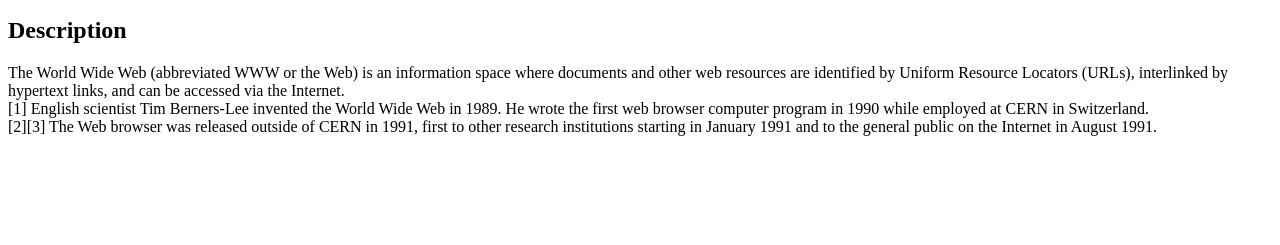
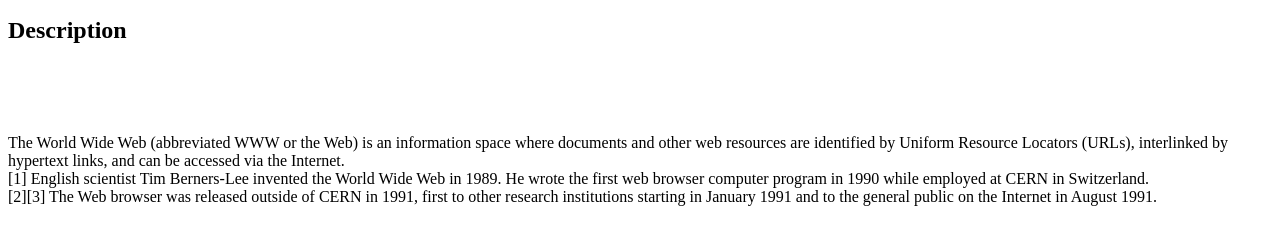
Before and after one commit to biggreen99/WEB, a plain HTML site: page index.html in a window 1280 px wide. Shown: the part 137-382 px from the top of the page. Drawn offline with Linux system fonts and the light colour scheme.

Commit message:
Add files via upload

```diff
--- a/index.html
+++ b/index.html
@@ -29,7 +29,7 @@
     Description
   </h2>
 
-<p style="margin-top":90px;">
+<p style="margin-top:90px;">
 The World Wide Web (abbreviated WWW or the Web) is an information space where documents and other web resources are identified by Uniform Resource Locators (URLs), interlinked by hypertext links, and can be accessed via the Internet.
 <br>
 [1] English scientist Tim Berners-Lee invented the World Wide Web in 1989. He wrote the first web browser computer program in 1990 while employed at CERN in Switzerland.
```
Also changed, not shown: 3.html (+1 -1 lines).
